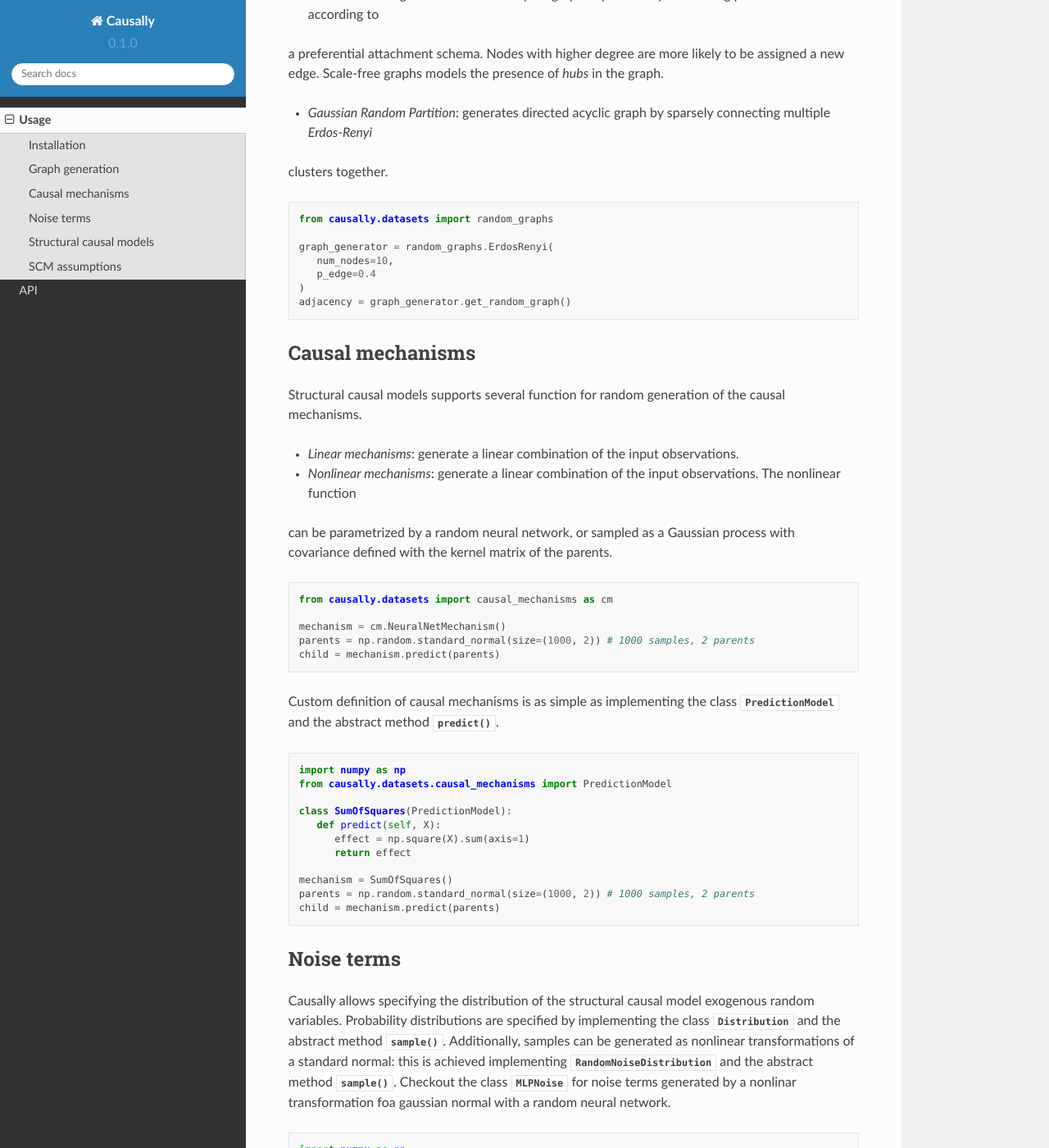
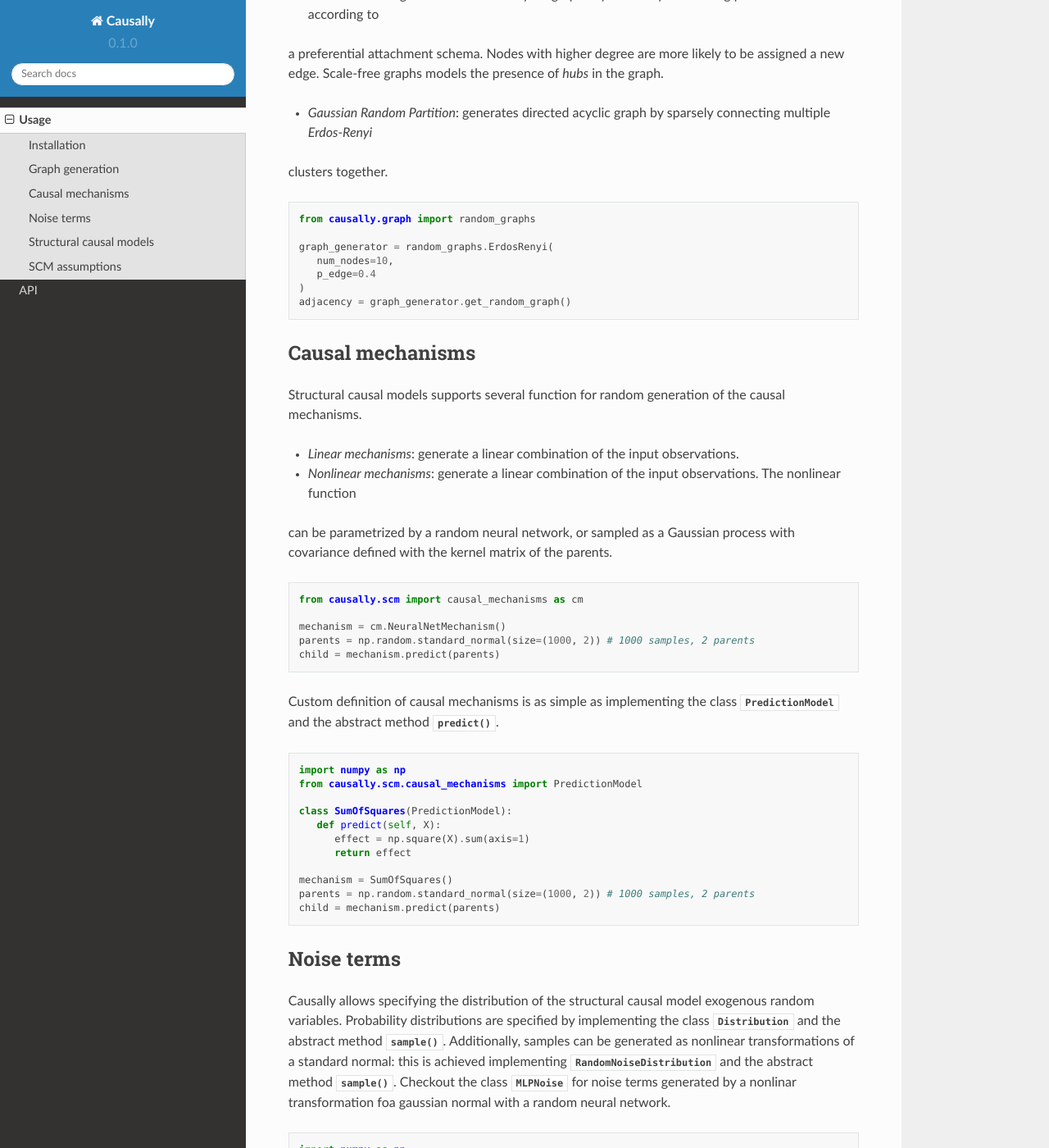
Before and after one commit to francescomontagna/causally, a Sphinx documentation site: the page built from docs/source/usage.rst, in a window 1280 px wide and 1400 px high, scrolled down 583 px. Shown: the whole window at 82% size. Built offline with Sphinx 7.4.7 and the Read the Docs theme 2.0.0, drawn with Linux system fonts in a browser that asks for light colours; some of the changed text lies outside the part shown.

Commit message:
Replace datasets package with scm and graph in the documentation

```diff
--- a/causally/__init__.py
+++ b/causally/__init__.py
@@ -1,5 +1,6 @@
-from causally import datasets
+from causally import scm, graph
 
 __all__ = [
-    "datasets"
+    "scm",
+    "graph"
 ]
--- a/docs/source/usage.rst
+++ b/docs/source/usage.rst
@@ -39,7 +39,7 @@ clusters together.
 
 .. code-block:: python
 
-   from causally.datasets import random_graphs
+   from causally.graph import random_graphs
 
    graph_generator = random_graphs.ErdosRenyi(
       num_nodes=10,
@@ -61,7 +61,7 @@ defined with the kernel matrix of the parents.
 
 .. code-block:: python
 
-   from causally.datasets import causal_mechanisms as cm
+   from causally.scm import causal_mechanisms as cm
 
    mechanism = cm.NeuralNetMechanism()
    parents = np.random.standard_normal(size=(1000, 2)) # 1000 samples, 2 parents
@@ -73,7 +73,7 @@ and the abstract method :py:func:`predict()`.
 .. code-block:: python
 
    import numpy as np
-   from causally.datasets.causal_mechanisms import PredictionModel
+   from causally.scm.causal_mechanisms import PredictionModel
 
    class SumOfSquares(PredictionModel):
       def predict(self, X):
@@ -99,7 +99,7 @@ for noise terms generated by a nonlinar transformation foa  gaussian normal with
 
    import numpy as np
    from torch import nn
-   from datasets.random_noises import Distribution, MLPNoise
+   from causally.scm.random_noises import Distribution, MLPNoise
 
    # Generate samples from an exponential distribution
    class Exponential(Distribution):
```
Also changed, not shown: docs/source/api.rst (+17 -17 lines), 3 other files.
